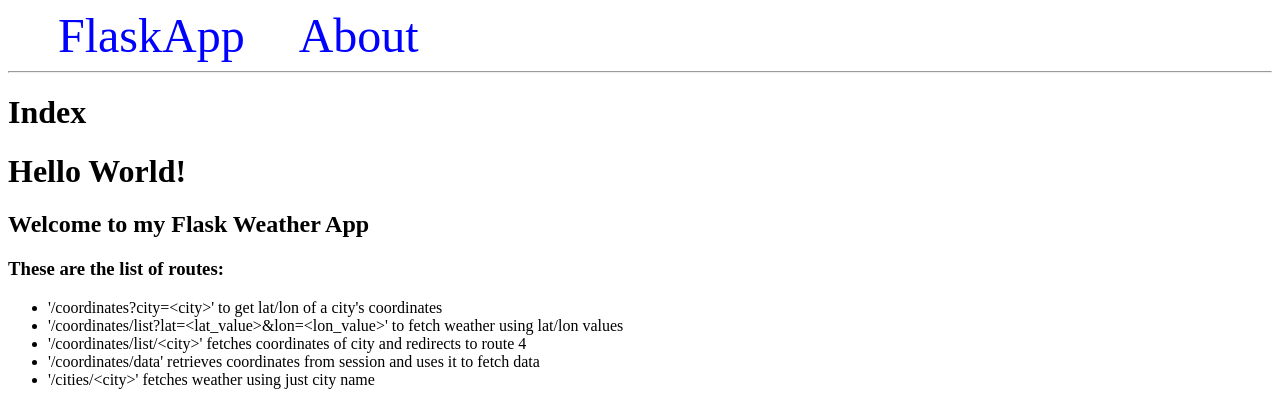
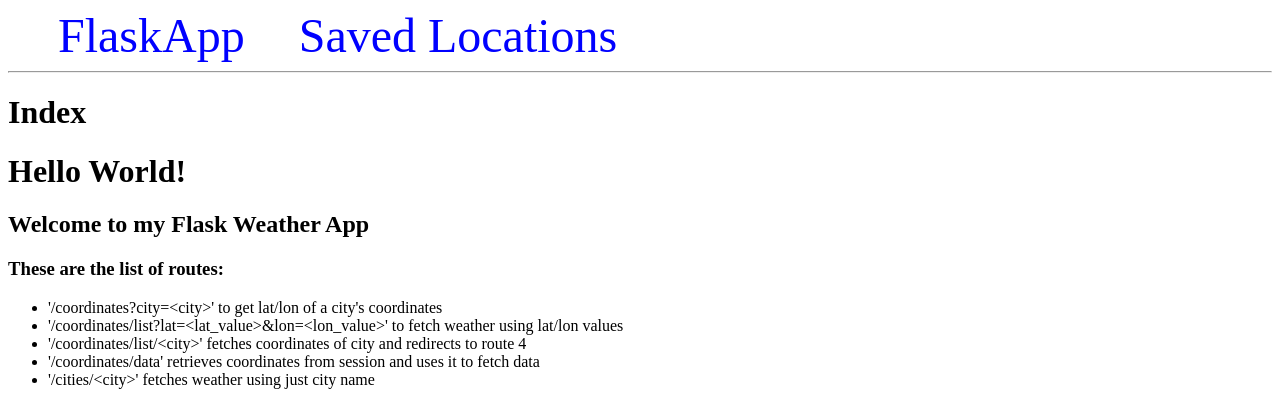
Before and after one commit to ryanpv/python-weatherapp, a Flask app: page / in a window 1280 px wide. Shown: the top 420 px of the page. Run offline with Flask 3, Linux system fonts and the light colour scheme.

Commit message:
linking pages

```diff
--- a/app/templates/base.html
+++ b/app/templates/base.html
@@ -15,8 +15,8 @@
 </head>
 <body>
   <nav>
-    <a href="#">FlaskApp</a>
-    <a href="#">About</a>
+    <a href="/">FlaskApp</a>
+    <a href="{{ url_for('template1') }}">Saved Locations</a>
   </nav>
   <hr>
   <div class="content">
--- a/app/templates/index.html
+++ b/app/templates/index.html
@@ -5,6 +5,7 @@
     <h1>Hello World!</h1>
     <h2>Welcome to my Flask Weather App</h2>
     <h3>These are the list of routes:</h3>
+    {% if routes_data %}
     <ul>
         {% for key, value in routes_data.items() %}
             {% if key != 'message' %}
@@ -12,4 +13,5 @@
             {% endif %}
         {% endfor %}
     </ul>
+    {% endif %}
 {% endblock %}
```
